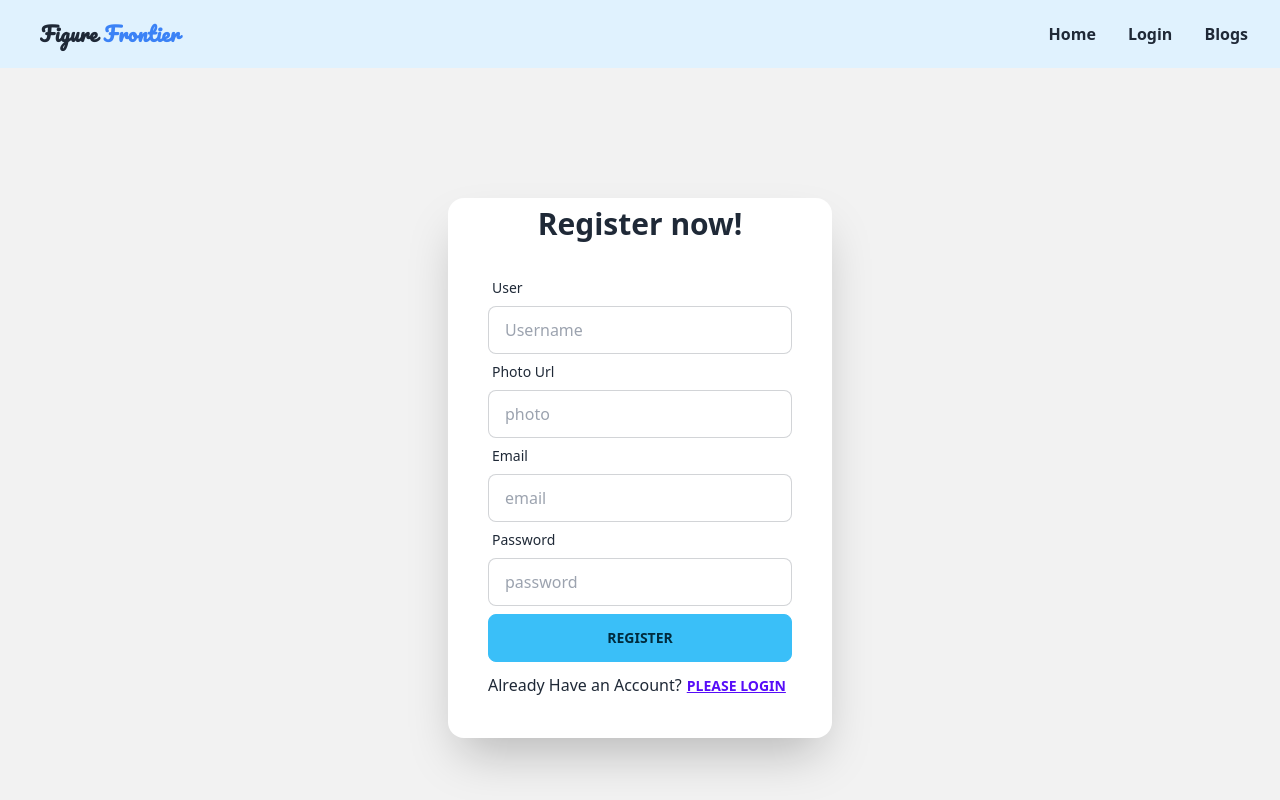
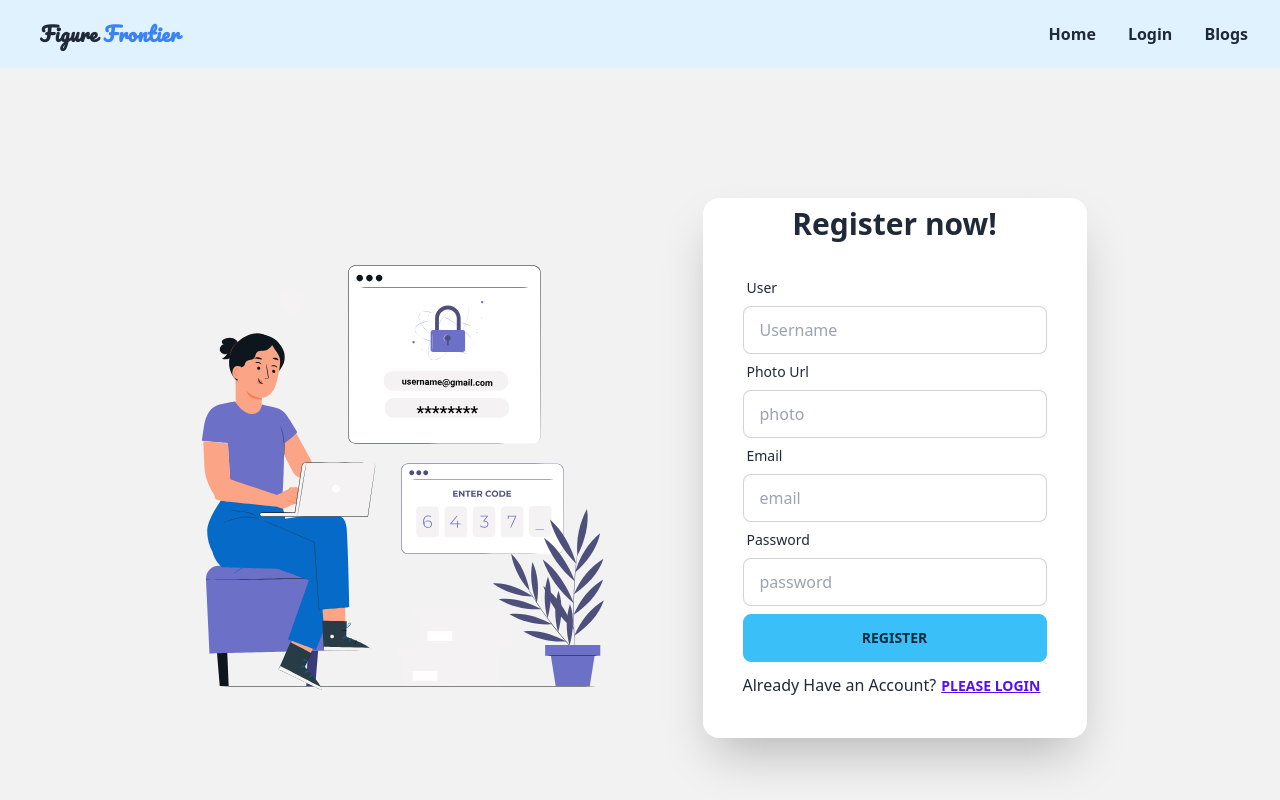
Before and after one commit to istiaq-tanim/Figure-MarketPlace-Client, a React (Vite) app: page /register in a window 1280 px wide. Shown: the top 800 px of the page. Built offline with nearby package versions, Linux system fonts and the light colour scheme.

Commit message:
register form added

```diff
--- a/src/Pages/Register/Register.jsx
+++ b/src/Pages/Register/Register.jsx
@@ -6,7 +6,7 @@ const Register = () => {
     return (
         <div className="hero min-h-screen bg-base-200">
         <div className="hero-content flex-row w-full gap-20">
-
+        <Lottie animationData={groovyWalkAnimation} loop={true} />
             <div className="card flex-shrink-0 w-full max-w-sm shadow-2xl bg-base-100">
             <h1 className="text-3xl mt-2 text-center font-bold">Register now!</h1>
                 <form className=" my-2 py-5 px-10">
```
